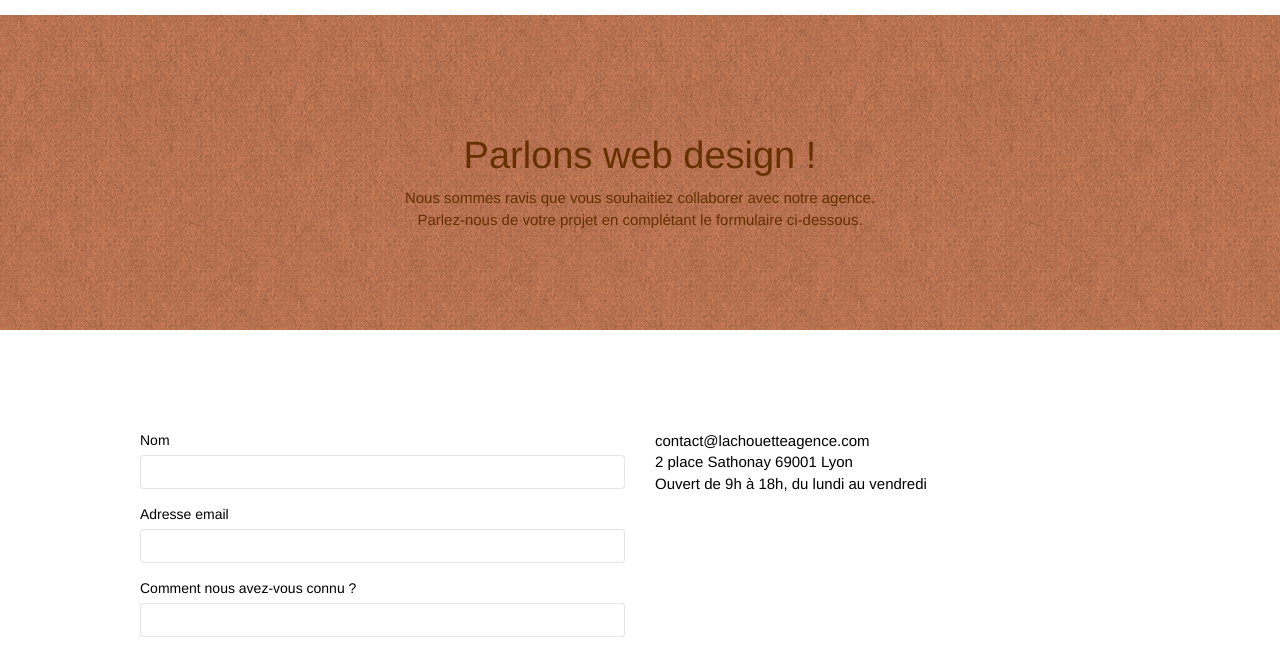
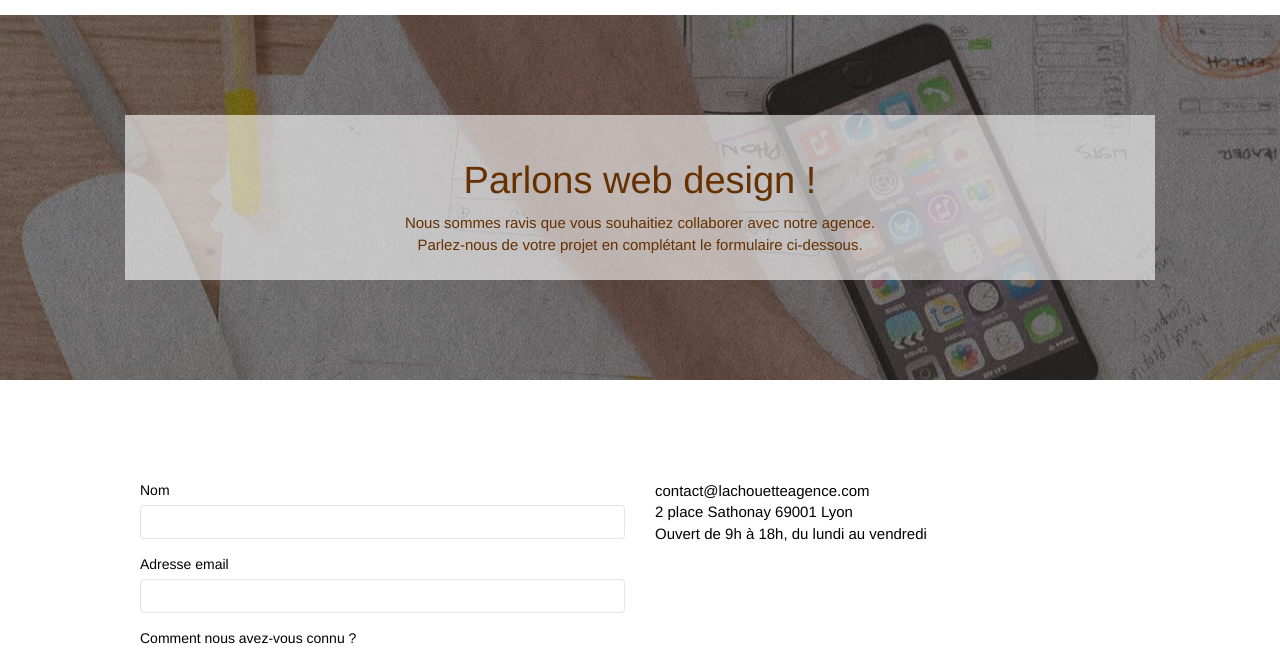
Before and after one commit to Emmanuel97423/La_Chouette_Agence, a plain HTML site: page contact.html in a window 1280 px wide. Shown: the part 77-726 px from the top of the page. Drawn offline with Linux system fonts and the light colour scheme.

Commit message:
Ajout d'un background color pour les bannieres

```diff
--- a/contact.html
+++ b/contact.html
@@ -61,10 +61,10 @@
 <!-- bloc-0 END -->
 
 <!-- bloc-6 -->
-<div class="bloc bg-dots-bg bg-repeat bgc-atomic-tangerine d-bloc bloc-bg-texture texture-paper" id="bloc-6">
-	<div class="container bloc-lg">
-		<div class="row">
-			<div class="col-sm-12">
+<div class="bloc bg-dots-bg bg-repeat bgc-atomic-tangerine d-bloc bloc-bg-texture texture-paper  bg-banniere" id="bloc-6">
+	<div class="container bloc-lg ">
+		<div class="row ">
+			<div class="col-sm-12 banner-title">
 				<h1 class="text-center hero-bloc-text tc-white">
 					Parlons web design !
 				</h1>
--- a/style.css
+++ b/style.css
@@ -1043,3 +1043,9 @@ h4 {
         text-align: center;
     }
 }
+
+
+.banner-title {
+    background: rgba(255, 255, 255, 0.6);
+    padding: 25px 0;
+}
```
Also changed, not shown: index.html (+2 -2 lines).
